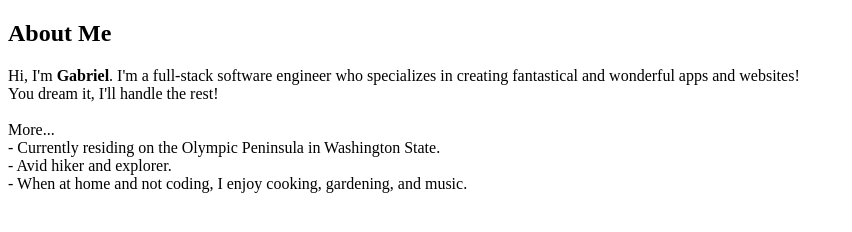
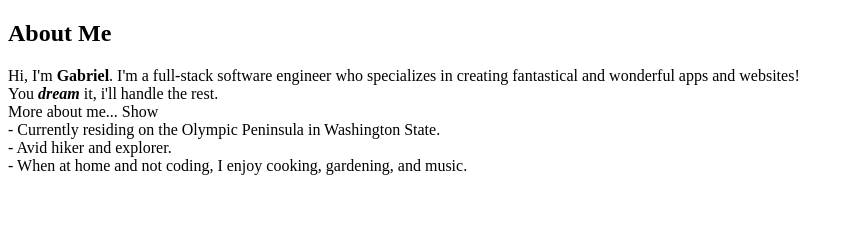
Before and after one commit to wizardbusiness/Personal-Website, an Astro site: page /components/About in a window 1280 px wide. Shown: the whole page, without its empty margins (0-852 px from the left). Built offline with nearby package versions, Linux system fonts and the light colour scheme; Astro itself is replaced by a stand-in of ours.

Commit message:
word smithing

```diff
--- a/src/pages/components/About.astro
+++ b/src/pages/components/About.astro
@@ -2,11 +2,11 @@
   <h2 class="pb-2 font-mono text-4xl font-semibold">About Me</h2>
   <p class="w-fit text-2xl font-light">
     Hi, I'm <b>Gabriel</b>. I'm a full-stack software engineer who specializes
-    in creating fantastical and wonderful apps and websites! <br /> You dream
-    it, I'll handle the rest!
+    in creating fantastical and wonderful apps and websites! <br /> You <b
+      ><i>dream</i></b
+    > it, i'll handle the rest.
     <br />
-    <br />
-     More... <br />
+     More about me... Show <br />
      - Currently residing on the Olympic Peninsula in Washington State. <br />
      - Avid hiker and explorer. <br />
      - When at home and not coding, I enjoy cooking, gardening, and music.
```
